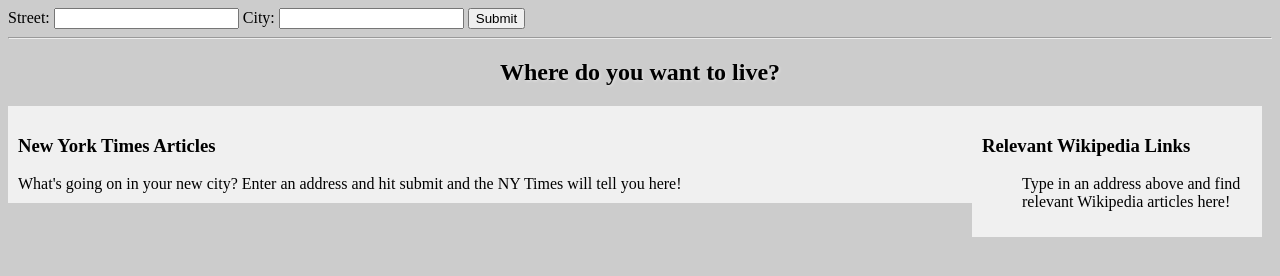
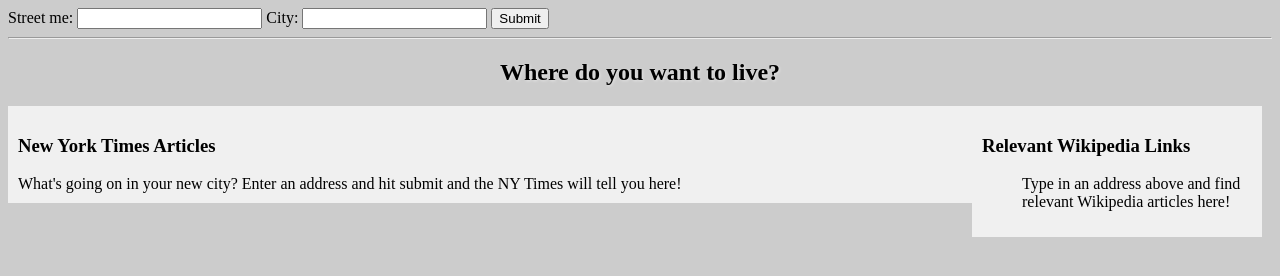
Before and after one commit to mzakariabigdata/Ajax-project, a plain HTML site: page Ajax-project/index.html in a window 1280 px wide. Drawn offline with Linux system fonts and the light colour scheme.

Commit message:
after delet

```diff
--- a/Ajax-project/index.html
+++ b/Ajax-project/index.html
@@ -8,7 +8,7 @@
 <body>
 
     <form id="form-container" class="form-container">
-        <label for="street">Street: </label><input type="text" id="street" value="">
+        <label for="street">Street me: </label><input type="text" id="street" value="">
         <label for="city">City: </label><input type="text" id="city" value="">
         <button id="submit-btn">Submit</button>
     </form>
```
